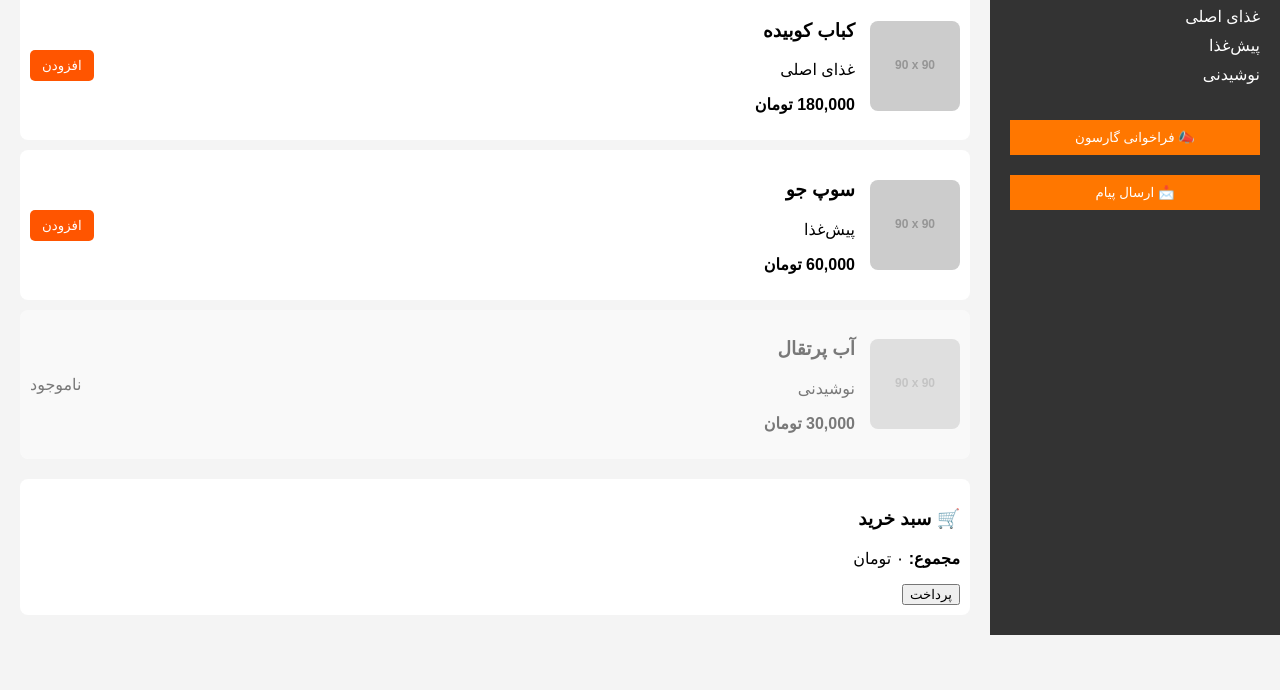
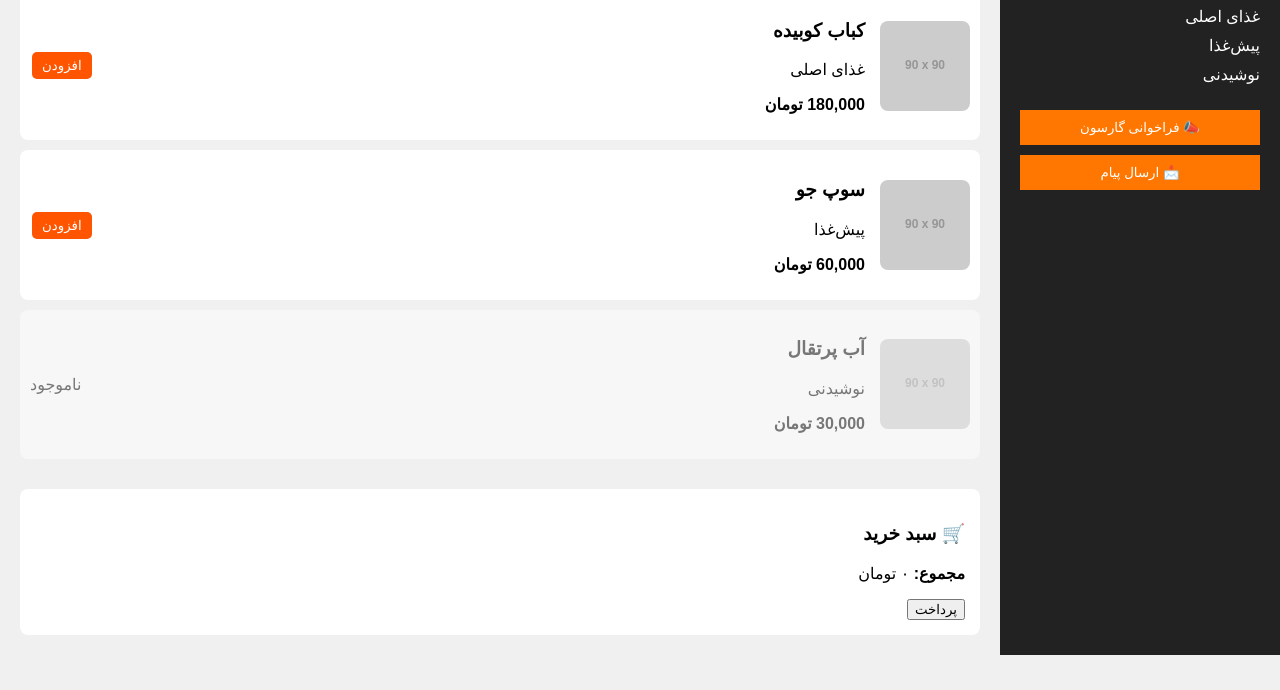
Before and after one commit to MuhammadJghz7/Digital-Menu, a plain HTML site: page index.html in a window 1280 px wide. Shown: the part 110-800 px from the top of the page. Drawn offline with Linux system fonts and the light colour scheme; placeholder pictures from the web are drawn by us.

Commit message:
Update style.css

```diff
--- a/style.css
+++ b/style.css
@@ -2,14 +2,14 @@ body {
   font-family: sans-serif;
   direction: rtl;
   margin: 0;
-  background: #f4f4f4;
+  background: #f0f0f0;
 }
 .container {
   display: flex;
 }
 .sidebar {
-  width: 250px;
-  background: #333;
+  width: 240px;
+  background: #222;
   color: white;
   padding: 20px;
 }
@@ -22,7 +22,7 @@ body {
   cursor: pointer;
 }
 .sidebar button {
-  margin-top: 20px;
+  margin-top: 10px;
   width: 100%;
   padding: 10px;
   background: #ff7700;
@@ -41,35 +41,35 @@ body {
 }
 .food-item {
   display: flex;
-  align-items: center;
   background: white;
   padding: 10px;
   border-radius: 8px;
+  align-items: center;
 }
 .food-item img {
   width: 90px;
   height: 90px;
   margin-left: 15px;
   border-radius: 8px;
-  object-fit: cover;
 }
 .food-info {
   flex: 1;
 }
-.add-btn {
+.add-btn, .remove-btn {
   background: #ff5500;
   border: none;
   color: white;
-  padding: 8px 12px;
+  padding: 6px 10px;
+  border-radius: 5px;
   cursor: pointer;
-  border-radius: 5px;
+  margin: 2px;
 }
 .unavailable {
   opacity: 0.5;
 }
 .cart {
-  margin-top: 20px;
+  margin-top: 30px;
   background: #fff;
-  padding: 10px;
+  padding: 15px;
   border-radius: 8px;
 }
```
